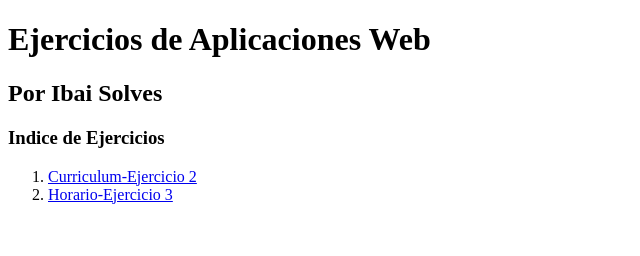
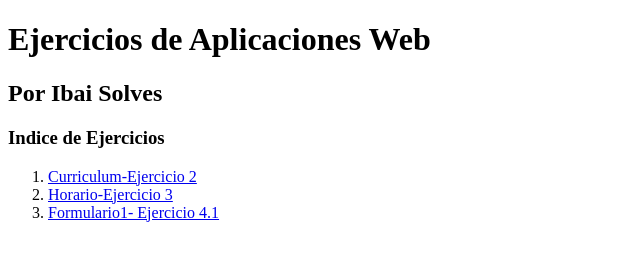
Before and after one commit to Ibaisolves/APW-25-26, a plain HTML site: page index.html in a window 1280 px wide. Shown: the whole page, without its empty margins (0-640 px from the left). Drawn offline with Linux system fonts and the light colour scheme.

Commit message:
Add link to Formulario1 in index.html

```diff
--- a/index.html
+++ b/index.html
@@ -15,6 +15,7 @@
     <ol>
         <li><a href="Activitat2/index.html">Curriculum-Ejercicio 2</a></li>
         <li><a href="horario/index.html">Horario-Ejercicio 3</a></li>
+        <li><a href="Formulario/index.html">Formulario1- Ejercicio 4.1</a></li>
     </ol>
 
 </body>
```
